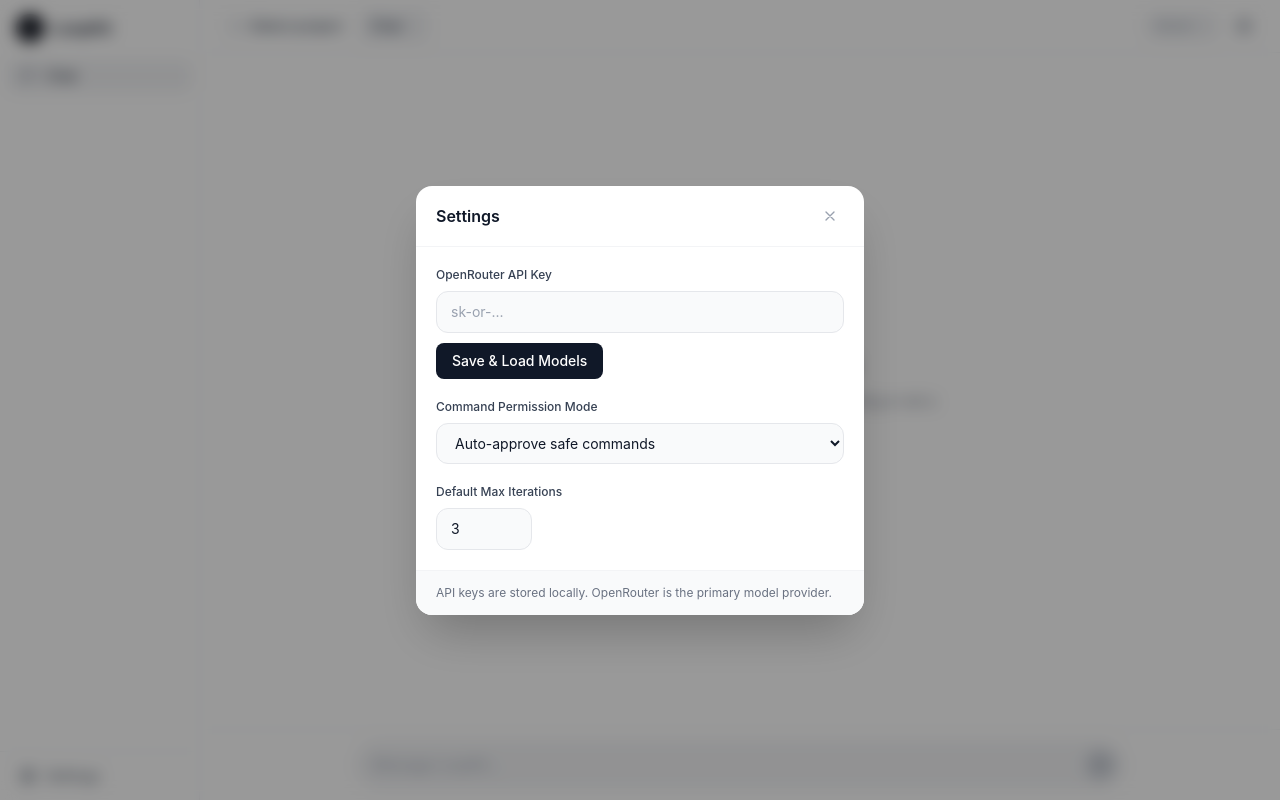
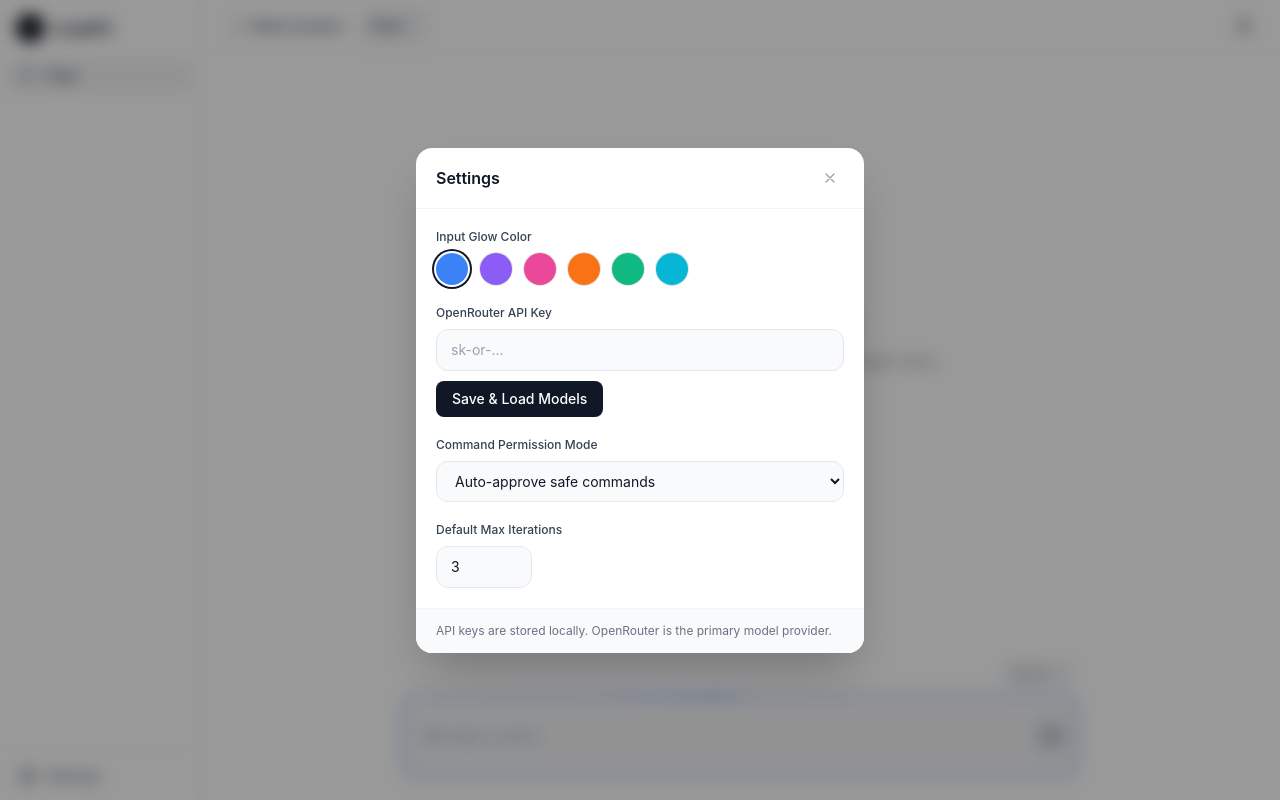
Before and after one commit to DavidSeyserGit/Conduit, a React (Vite) app in the folder apps/desktop/: page / in a window 1280 px wide. Both pictures are taken after a click on the button 1244 px from the left and 26 px from the top of the page. Built offline with nearby package versions, Linux system fonts and the light colour scheme.

Commit message:
Improve chat input controls and glow settings

```diff
--- a/apps/desktop/src/features/chat/ChatHeader.tsx
+++ b/apps/desktop/src/features/chat/ChatHeader.tsx
@@ -1,7 +1,6 @@
 import { useState } from "react";
 import type { ChatMode } from "@loopkit/shared";
 import { useAppStore } from "@/stores/app-store";
-import { ModelSelectors } from "@/features/model-picker/ModelPicker";
 
 export function ChatHeader() {
   const workspacePath = useAppStore((s) => s.workspacePath);
@@ -50,7 +49,6 @@ export function ChatHeader() {
       </div>
 
       <div className="flex items-center gap-2 shrink-0">
-        <ModelSelectors compact />
         <button
           onClick={() => setShowSettings(true)}
           className="p-2 text-gray-500 hover:text-gray-700 hover:bg-gray-100 rounded-lg transition-colors"
--- a/apps/desktop/src/features/chat/ChatInput.tsx
+++ b/apps/desktop/src/features/chat/ChatInput.tsx
@@ -1,5 +1,7 @@
 import { useState } from "react";
+import type { CSSProperties } from "react";
 import { useAppStore } from "@/stores/app-store";
+import { ModelSelectors } from "@/features/model-picker/ModelPicker";
 
 export function ChatInput() {
   const [input, setInput] = useState("");
@@ -14,6 +16,7 @@ export function ChatInput() {
   const pendingApproval = useAppStore((s) => s.pendingApproval);
   const approveCommand = useAppStore((s) => s.approveCommand);
   const rejectCommand = useAppStore((s) => s.rejectCommand);
+  const inputGlowColor = useAppStore((s) => s.settings.inputGlowColor ?? "#3b82f6");
 
   const canSend =
     input.trim().length > 0 &&
@@ -41,7 +44,7 @@ export function ChatInput() {
   };
 
   return (
-    <div className="border-t border-gray-100 bg-white py-3 px-4 shrink-0">
+    <div className="bg-white px-4 pt-3 pb-6 shrink-0">
       {pendingApproval && (
         <div className="mb-3 px-4 py-2 bg-amber-50 border border-amber-200 rounded-lg flex items-center justify-between">
           <div className="text-xs text-amber-800 truncate flex-1 mr-3">
@@ -64,8 +67,14 @@ export function ChatInput() {
         </div>
       )}
 
-      <div className="max-w-3xl mx-auto">
-        <div className="flex items-center bg-gray-100 rounded-full border border-gray-200 focus-within:border-gray-300 focus-within:bg-white transition-all pr-2">
+      <div className="max-w-2xl mx-auto">
+        <div className="flex justify-end mb-2">
+          <ModelSelectors compact />
+        </div>
+        <div
+          className="input-glow flex items-center rounded-xl pr-2 transition-all"
+          style={{ "--glow-color": inputGlowColor } as CSSProperties}
+        >
           <input
             type="text"
             value={input}
@@ -75,7 +84,7 @@ export function ChatInput() {
               mode === "goal" ? "Describe your goal..." : "Message LoopKit..."
             }
             disabled={isRunning}
-            className="flex-1 bg-transparent px-4 py-3 text-sm text-gray-900 placeholder-gray-400 outline-none disabled:opacity-50"
+            className="flex-1 bg-transparent px-4 py-7 text-sm text-gray-900 placeholder-gray-400 outline-none disabled:opacity-50"
           />
           {isRunning ? (
             <button
--- a/apps/desktop/src/features/model-picker/ModelPicker.tsx
+++ b/apps/desktop/src/features/model-picker/ModelPicker.tsx
@@ -48,7 +48,7 @@ export function ModelPicker({ label, value, onChange, compact }: ModelPickerProp
       </button>
 
       {open && (
-        <div className="absolute z-50 top-full mt-2 w-72 max-h-72 overflow-hidden bg-white border border-gray-200 rounded-xl shadow-xl">
+        <div className={`absolute z-50 w-72 max-h-72 overflow-hidden bg-white border border-gray-200 rounded-xl shadow-xl ${compact ? "bottom-full mb-2" : "top-full mt-2"}`}>
           <div className="p-2 border-b border-gray-100">
             <input
               type="text"
--- a/apps/desktop/src/features/settings/SettingsPanel.tsx
+++ b/apps/desktop/src/features/settings/SettingsPanel.tsx
@@ -1,5 +1,14 @@
 import { useAppStore } from "@/stores/app-store";
 import type { CommandPermissionMode } from "@loopkit/shared";
+
+const GLOW_COLORS = [
+  { name: "Blue", value: "#3b82f6" },
+  { name: "Purple", value: "#8b5cf6" },
+  { name: "Pink", value: "#ec4899" },
+  { name: "Orange", value: "#f97316" },
+  { name: "Green", value: "#10b981" },
+  { name: "Cyan", value: "#06b6d4" },
+];
 
 export function SettingsPanel() {
   const showSettings = useAppStore((s) => s.showSettings);
@@ -32,6 +41,29 @@ export function SettingsPanel() {
         </div>
 
         <div className="p-5 space-y-5">
+          <div>
+            <label className="block text-xs text-gray-700 mb-2 font-medium">
+              Input Glow Color
+            </label>
+            <div className="flex items-center gap-3">
+              {GLOW_COLORS.map((color) => (
+                <button
+                  key={color.value}
+                  type="button"
+                  title={color.name}
+                  aria-label={`${color.name} input glow`}
+                  onClick={() => updateSettings({ inputGlowColor: color.value })}
+                  className={`w-8 h-8 rounded-full transition-transform hover:scale-110 ${
+                    (settings.inputGlowColor ?? "#3b82f6") === color.value
+                      ? "ring-2 ring-gray-900 ring-offset-2"
+                      : "ring-1 ring-black/10"
+                  }`}
+                  style={{ backgroundColor: color.value }}
+                />
+              ))}
+            </div>
+          </div>
+
           <div>
             <label className="block text-xs text-gray-700 mb-2 font-medium">
               OpenRouter API Key
--- a/apps/desktop/src/index.css
+++ b/apps/desktop/src/index.css
@@ -28,6 +28,49 @@ body {
 
 * {
   box-sizing: border-box;
+}
+
+.input-glow {
+  --glow-color: #3b82f6;
+  --glow-angle: 0deg;
+  border: 2px solid transparent;
+  background:
+    linear-gradient(#f3f4f6, #f3f4f6) padding-box,
+    conic-gradient(
+      from var(--glow-angle),
+      color-mix(in srgb, var(--glow-color) 28%, white),
+      color-mix(in srgb, var(--glow-color) 28%, white) 72%,
+      var(--glow-color) 86%,
+      color-mix(in srgb, var(--glow-color) 65%, white) 92%,
+      color-mix(in srgb, var(--glow-color) 28%, white)
+    ) border-box;
+  filter: drop-shadow(0 0 4px color-mix(in srgb, var(--glow-color) 55%, transparent));
+  animation: input-glow-rotate 8s linear infinite;
+}
+
+.input-glow:focus-within {
+  background:
+    linear-gradient(#ffffff, #ffffff) padding-box,
+    conic-gradient(
+      from var(--glow-angle),
+      color-mix(in srgb, var(--glow-color) 45%, white),
+      color-mix(in srgb, var(--glow-color) 45%, white) 72%,
+      color-mix(in srgb, var(--glow-color) 90%, black) 86%,
+      color-mix(in srgb, var(--glow-color) 70%, white) 92%,
+      color-mix(in srgb, var(--glow-color) 45%, white)
+    ) border-box;
+}
+
+@property --glow-angle {
+  syntax: "<angle>";
+  inherits: false;
+  initial-value: 0deg;
+}
+
+@keyframes input-glow-rotate {
+  to {
+    --glow-angle: 360deg;
+  }
 }
 
 ::-webkit-scrollbar {
--- a/apps/desktop/src/stores/app-store.ts
+++ b/apps/desktop/src/stores/app-store.ts
@@ -67,6 +67,7 @@ interface AppState {
 }
 
 const defaultSettings: AppSettings = {
+  inputGlowColor: "#3b82f6",
   commandPermissionMode: "auto_approve_safe",
   defaultMaxIterations: 3,
 };
--- a/packages/shared/src/schemas.ts
+++ b/packages/shared/src/schemas.ts
@@ -234,6 +234,7 @@ export type CommandPermissionMode =
 
 export interface AppSettings {
   openRouterApiKey?: string;
+  inputGlowColor: string;
   commandPermissionMode: CommandPermissionMode;
   defaultCodingModelId?: string;
   defaultJudgeModelId?: string;
```
